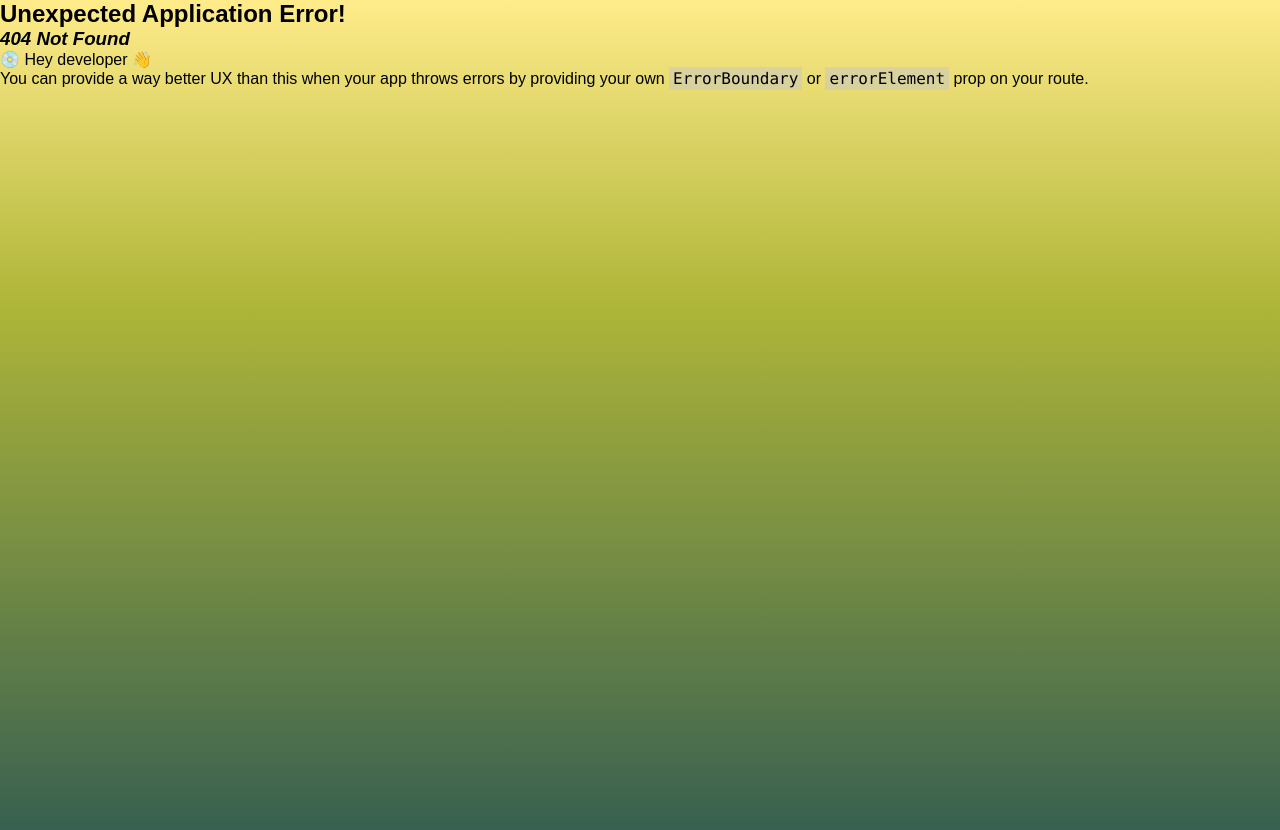
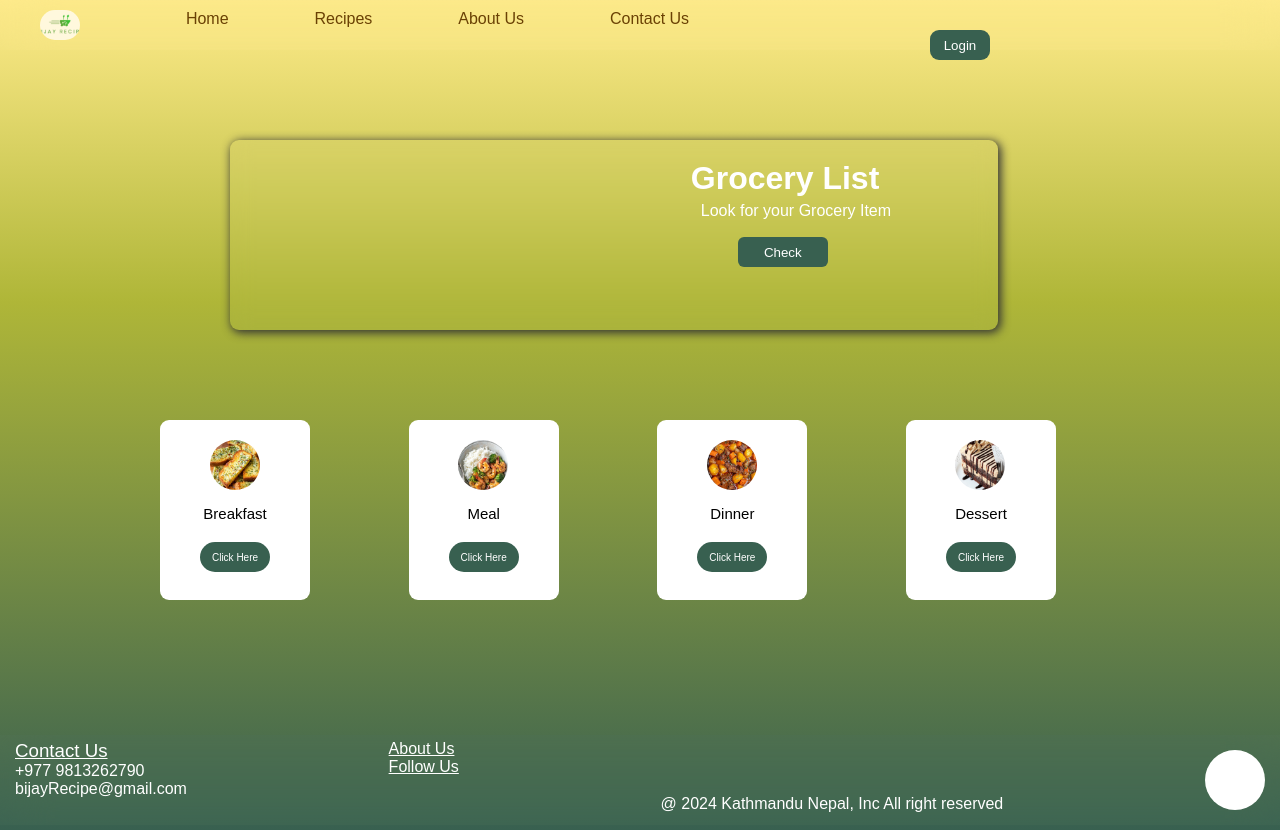
Before and after one commit to Bijay-Gurung/Recipe-Sharing-Web-App, a React (Create React App) app: page / in a window 1280 px wide. Before the commit this address had no page. Built offline with nearby package versions, Linux system fonts and the light colour scheme.

Commit message:
successfully routing the pages

```diff
--- a/src/App.js
+++ b/src/App.js
@@ -1,16 +1,17 @@
-import React from "react";
-// import { BrowserRouter, Routes, Route } from "react-router-dom";
-import { createBrowserRouter, RouterProvider } from "react-router-dom";
-import Signup from "./View/Signup";
-import Login from "./View/Login";
+import React from 'react';
+import { createBrowserRouter, RouterProvider } from 'react-router-dom';
+import Signup from './View/Signup';
+import Login from './View/Login';
 import Home from './View/Home';
 import About from './View/About';
+import ErrorPage from './View/ErrorPage';
 
 function App() {
   const router = createBrowserRouter([
     {
-      path: '/home',
-      element: <Home />
+      path: '/',
+      element: <Home />,
+      errorElement: <ErrorPage />,
     },
     {
       path: '/about',
@@ -24,11 +25,11 @@ function App() {
       path: '/signup',
       element: <Signup />
     }
-  ])
+  ]);
 
   return (
     <>
-    <RouterProvider router={router} />
+      <RouterProvider router={router} />
     </>
   );
 }
--- a/src/Component/Nav.jsx
+++ b/src/Component/Nav.jsx
@@ -7,9 +7,9 @@ export default function Nav(){
     return(
     <div className="nav">
         <div className="logo"></div>
-        <Link to="home" className="home">Home</Link>
+        <Link to="/" className="home">Home</Link>
         <Link to="" className="recipes">Recipes</Link>
-        <Link to="about" className="aboutUs">About Us</Link>
+        <Link to="/about" className="aboutUs">About Us</Link>
         <Link to="" className="contactUs">Contact Us</Link>
         <button id="login" onClick={() => navigate("/login")}>Login</button>
     </div>
--- /dev/null
+++ b/src/View/ErrorPage.js
@@ -0,0 +1,19 @@
+import React from 'react';
+import { useRouteError } from 'react-router-dom';
+
+function ErrorPage() {
+  const error = useRouteError();
+  console.error(error);
+
+  return (
+    <div>
+      <h1>Oops!</h1>
+      <p>Sorry, an unexpected error has occurred.</p>
+      <p>
+        <i>{error.statusText || error.message}</i>
+      </p>
+    </div>
+  );
+}
+
+export default ErrorPage;
--- a/src/View/Login.css
+++ b/src/View/Login.css
@@ -29,7 +29,7 @@ body{
 .form .left{
     width: 50%;
     height: 500px;
-    background-image: url("/public/meal ten.jpg");
+    background-image: url("/meal ten.jpg");
     background-position: center;
     background-size:cover;
     border-top-left-radius: 9px;
--- a/src/View/Login.js
+++ b/src/View/Login.js
@@ -23,7 +23,7 @@ function Dha(){
     return(
         <div className="dha">
             <p>Don't have an account</p>
-            <Link to="signup" alt="signup">Signup</Link>
+            <Link to="/signup">Signup</Link>
         </div>
     );
 }
--- a/src/View/Signup.css
+++ b/src/View/Signup.css
@@ -29,7 +29,7 @@ body{
 .form .left{
     width: 50%;
     height: 500px;
-    background-image: url("/public/meal ten.jpg");
+    background-image: url("/meal ten.jpg");
     background-position: center;
     background-size:cover;
     border-top-left-radius: 9px;
--- a/src/View/Signup.js
+++ b/src/View/Signup.js
@@ -26,7 +26,7 @@ function Aha(){
     return(
         <div className="aha">
             <p>Already have an account</p>
-            <Link to="login" alt="login">Login</Link>
+            <Link to="/login">Login</Link>
         </div>
     );
 }
```
